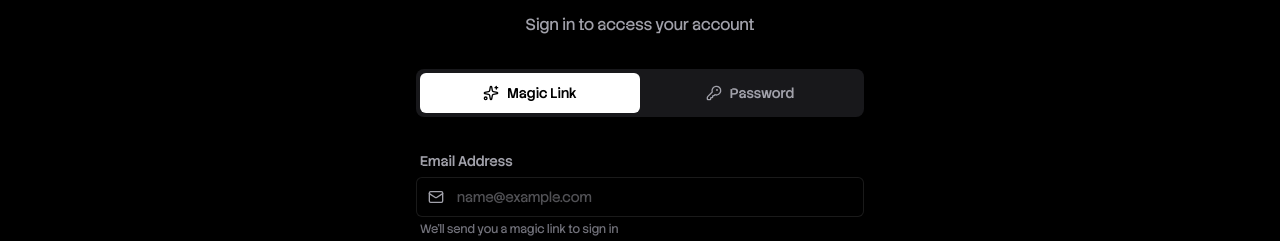
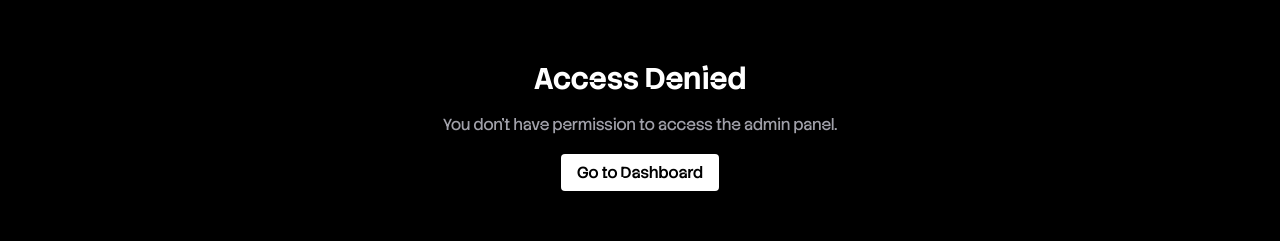
Before and after one commit to Adi-gitX/PEOPLE, a React (Vite) app in the folder client/: page /admin in a window 1280 px wide. Before the commit this address led to /login. Shown: the part 277-518 px from the top of the page. Built offline with nearby package versions, Linux system fonts and the light colour scheme; no server answers; sample sign-in values are in the browser's storage.

Commit message:
improve readability

```diff
--- a/client/src/components/auth/AdminGuard.jsx
+++ b/client/src/components/auth/AdminGuard.jsx
@@ -1,11 +1,30 @@
-import { Navigate } from 'react-router-dom';
+import { useEffect, useState } from 'react';
+import { Navigate, Link } from 'react-router-dom';
 import { useAuthStore } from '../../store/useAuthStore';
 import { Loader2 } from 'lucide-react';
 
 export function AdminGuard({ children }) {
-    const { user, loading } = useAuthStore();
+    const { user, isAuthenticated, isLoading, role, refreshProfile } = useAuthStore();
+    const [checkingRole, setCheckingRole] = useState(true);
 
-    if (loading) {
+    useEffect(() => {
+        const ensureRole = async () => {
+            if (!isLoading && isAuthenticated && !role) {
+                try {
+                    await refreshProfile();
+                } catch {
+                    // Silent fail, handled by role check below
+                }
+            }
+            setCheckingRole(false);
+        };
+
+        if (!isLoading) {
+            ensureRole();
+        }
+    }, [isAuthenticated, isLoading, role, refreshProfile]);
+
+    if (isLoading || checkingRole) {
         return (
             <div className="min-h-screen bg-black flex items-center justify-center">
                 <Loader2 className="w-8 h-8 animate-spin text-white" />
@@ -13,22 +32,23 @@ export function AdminGuard({ children }) {
         );
     }
 
-    if (!user) {
+    if (!isAuthenticated || !user) {
         return <Navigate to="/login" replace />;
     }
 
-    if (user.role !== 'admin') {
+    if (role !== 'admin') {
+        const fallbackPath = role === 'initiator' ? '/dashboard/initiator' : '/dashboard/contributor';
         return (
             <div className="min-h-screen bg-black flex items-center justify-center p-6">
                 <div className="text-center">
                     <h1 className="text-3xl font-bold text-white mb-4">Access Denied</h1>
                     <p className="text-zinc-400 mb-6">You don't have permission to access the admin panel.</p>
-                    <a
-                        href="/dashboard"
+                    <Link
+                        to={fallbackPath}
                         className="px-4 py-2 bg-white text-black rounded font-medium hover:bg-zinc-200 transition-colors"
                     >
                         Go to Dashboard
-                    </a>
+                    </Link>
                 </div>
             </div>
         );
```
